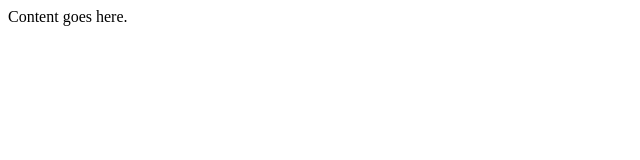
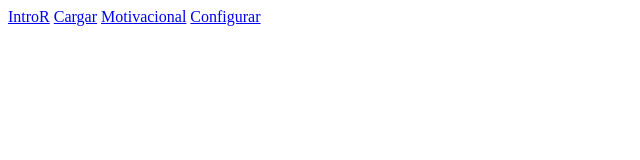
Before and after one commit to Ecodiversa-talleres/Ecodiversa-talleres.github.io, a plain HTML site: page index.html in a window 1280 px wide. Shown: the whole page, without its empty margins (0-640 px from the left). Drawn offline with Linux system fonts and the light colour scheme.

Commit message:
added all pages to index

```diff
--- a/index.html
+++ b/index.html
@@ -6,6 +6,9 @@
 <meta name="keywords" content="html tutorial template">
 </head>
 <body>
-Content goes here.
+<a href="IntroR_Bases.html">IntroR</a>
+<a href="Intro_Cargar.html">Cargar</a>
+<a href="Intro_Motivacional.html">Motivacional</a>
+<a href="IntroR_Configurar.html">Configurar</a>
 </body>
 </html>
```
